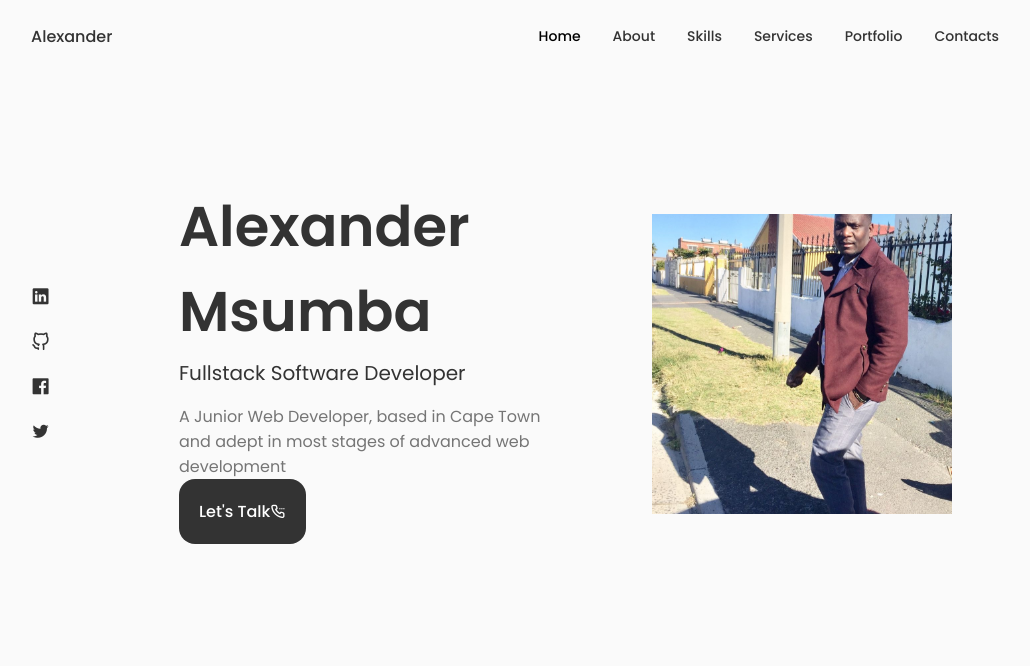
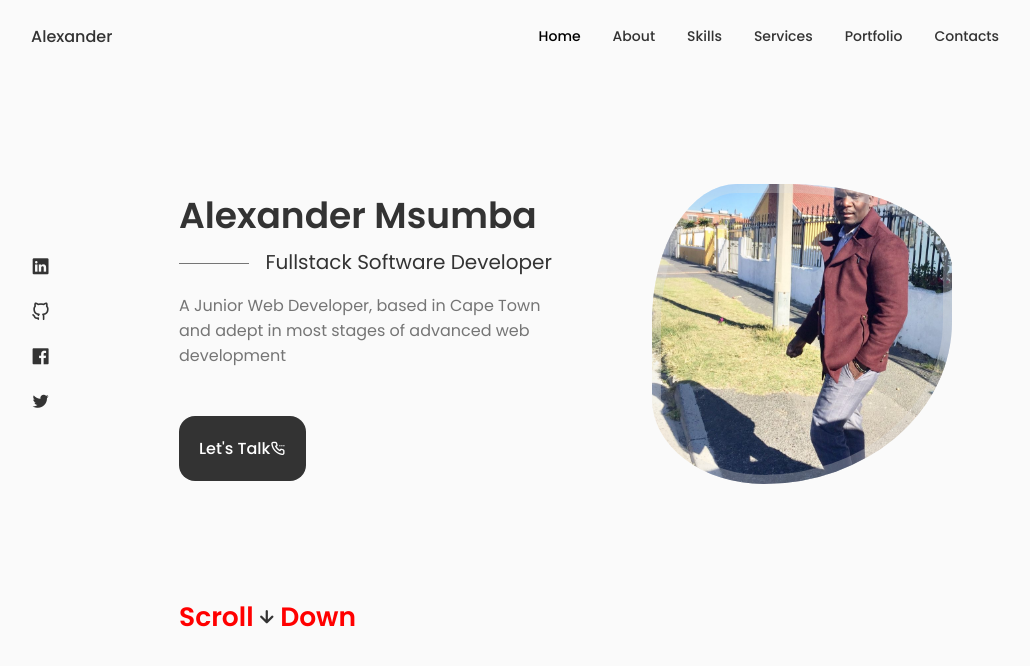
Before and after one commit to MSUMBA-art/new-latest-portfolio, a React (Create React App) app: page / in a window 1280 px wide. Shown: the top 666 px of the page, without its empty margins (125-1155 px from the left). Built offline with nearby package versions, Linux system fonts and the light colour scheme.

Commit message:
done landing page

```diff
--- a/src/components/home/Home.jsx
+++ b/src/components/home/Home.jsx
@@ -2,6 +2,8 @@ import React from "react";
 import Socials from "./Socials";
 import "./home.css";
 import Data from "./Data";
+import ScrollDown from "./ScrollDown";
+
 
 const Home = () => {
   return (
@@ -14,6 +16,8 @@ const Home = () => {
 
           <Data />
         </div>
+
+        <ScrollDown />
       </div>
     </section>
   );
--- /dev/null
+++ b/src/components/home/ScrollDown.jsx
@@ -0,0 +1,23 @@
+import React from "react";
+
+const ScrollDown = () => {
+  return (
+    <div className="home-scroll">
+      <a href="#about" className="home-scroll-button button--flex">
+        <h5 className="scroll-icon">
+          Scroll
+          <span className="scroll-icon">
+            {/* <i class="uil uil-mouse-alt-2 home-scroll-arrow"></i> */}
+            <i class="uil uil-arrow-down home-scroll-arrow"></i>
+          </span>
+          Down
+        </h5>
+        {/* <i class="uil uil-mouse-alt-2 home-scroll-arrow"></i>
+        <span className="home-scroll-name">Scroll Down</span>
+        <i class="uil uil-arrow-down"></i> */}
+      </a>
+    </div>
+  );
+};
+
+export default ScrollDown;
--- a/src/components/home/home.css
+++ b/src/components/home/home.css
@@ -1,3 +1,7 @@
+.home-container {
+    row-gap: 7rem;
+}
+
 .home-content {
     grid-template-columns: 116px repeat(2, 1fr);
     padding-top: 5.5rem;
@@ -21,7 +25,7 @@
 }
 
 .home-title {
-    font-size: var(--big-font-size);
+    font-size: var(--h1-font-size);
     margin-bottom: var(--mb-0-25);
 }
 
@@ -34,9 +38,24 @@
 .home-subtitle {
     position: relative;
     font-size: var(--h3-font-size);
-    padding-right: 5.4rem;
+    padding-left: 5.4rem;
     font-weight: var(--font-normal);
     margin-bottom: var(--mb-1);
+}
+
+.home-subtitle::before {
+    content: '';
+    position: absolute;
+    width: 70px;
+    height: 1px;
+    background-color: var(--text-color);
+    left: 0;
+    top: 1rem;
+}
+
+.home-description {
+    max-width: 400px;
+    margin-bottom: var(--mb-3);
 }
 
 .home-image {
@@ -46,7 +65,65 @@
     background-size: cover;
     width: 300px;
     height: 300px;
-    box-shadow: inset 0 0 0 9px rgba(225, 225, 225 / 30%);
+    box-shadow: inset 0 0 0 9px rgba(225 225 225 / 30%);
     order: 1;
     justify-self: center;
+    animation: profile-animate 8s ease-in-out infinite 1s;
 }
+
+@keyframes profile-animate {
+   0% {
+    border-radius: 60% 40% 30% 70%/60% 30% 70% 40%;
+    }
+
+    50% {
+    border-radius: 30% 60% 70% 40%/50% 30% 60%;
+    }
+
+     100% {
+    border-radius: 60% 40% 30% 70%/60% 70% 40%;
+    }
+}
+
+.home-scroll {
+    margin-left: 9.25rem;
+    color: navy;
+    font-size: 2rem;
+    font-weight: 20rem;
+}
+
+.scroll-icon {
+    animation: scroll 2s ease infinite;
+    color: red;
+}
+
+.scroll-icon:hover {
+    color: var(--title-color);
+}
+
+@keyframes scroll {
+    0% {
+        transform: translateY(0);
+    }
+
+    30% {
+        transform: translateY(.4rem);
+    }
+}
+
+.home-scroll-arrow {
+    font-weight: 1.25rem;
+    color: var(--title-color);
+
+}
+
+.home-scroll-arrow:hover {
+    color: red;
+}
+
+/* .home-scroll-name {
+   color: var(--title-color);
+   font-weight: var(--font-medium);
+   margin-right: var(--mb-0-25);
+   margin-left: 2px;
+} */
```
